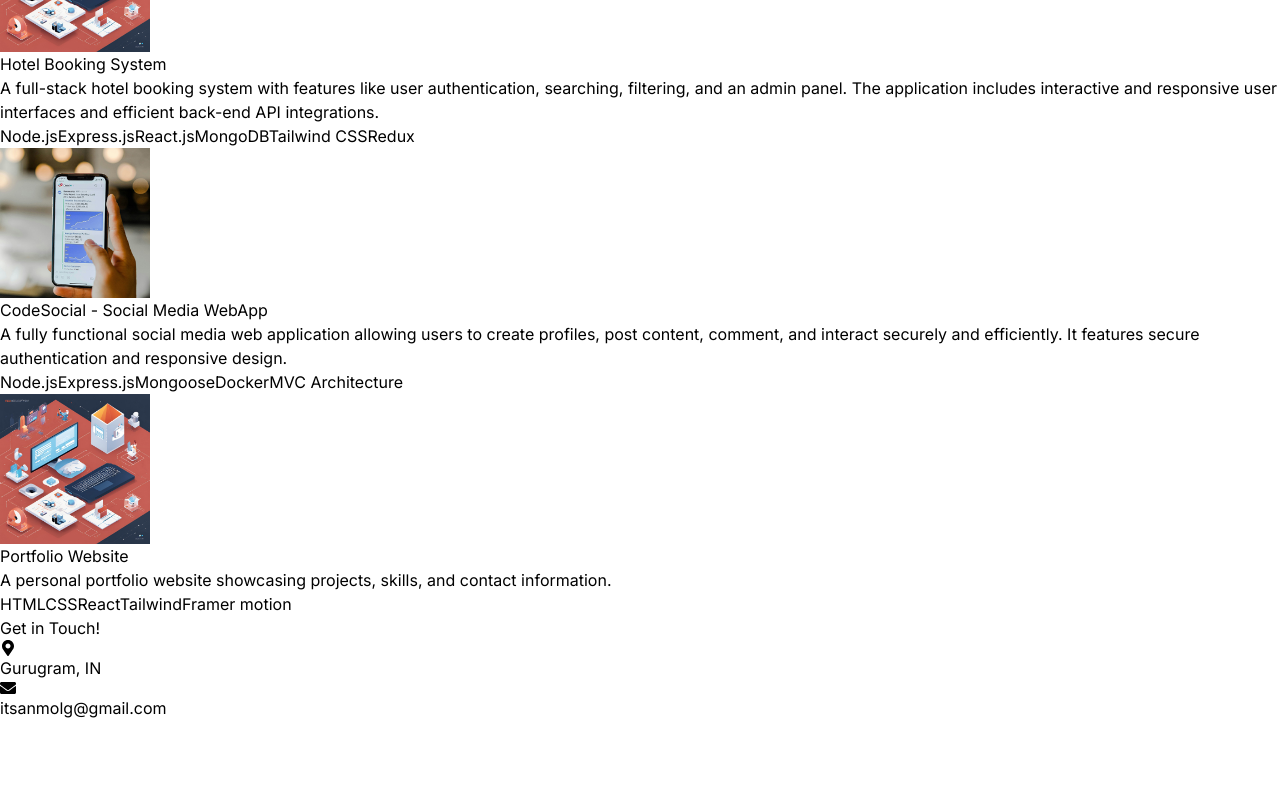
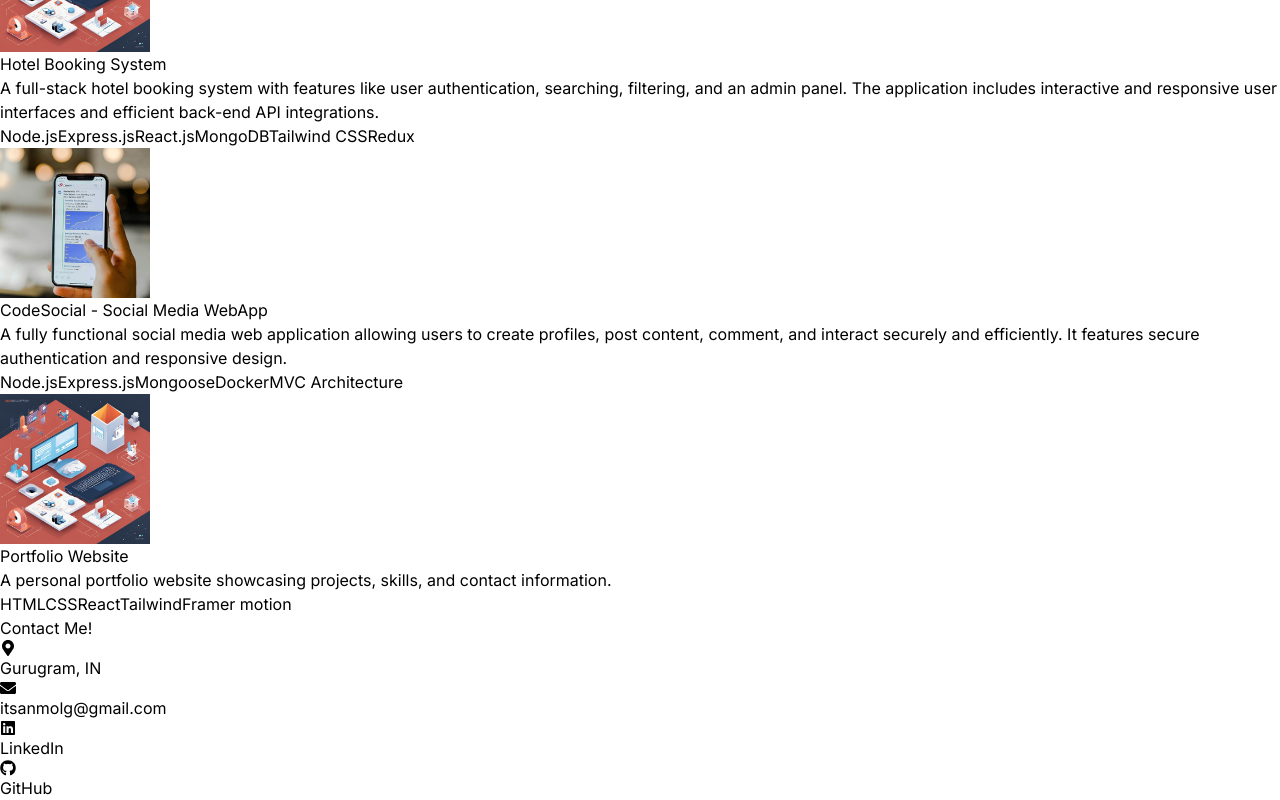
Before and after one commit to imAnmolGupta/portfolio, a React (Vite) app: page / in a window 1280 px wide. Shown: the part 2081-2881 px from the top of the page. Before the commit the page ends 2801 px from the top, so only its background shows below. Built offline with nearby package versions, Linux system fonts and the light colour scheme.

Commit message:
Updated Contact section

```diff
--- a/src/components/Contact.jsx
+++ b/src/components/Contact.jsx
@@ -1,14 +1,16 @@
 import { CONTACT } from "../constants";
-import { FaEnvelope, FaPhoneAlt, FaMapMarkerAlt } from "react-icons/fa";
+import { FaEnvelope, FaPhoneAlt, FaMapMarkerAlt,FaLinkedin ,FaGithub} from "react-icons/fa";
 
 const Contact = () => {
   return (
     <div className="border-b border-neutral-900 pb-20">
-      <h2 className="my-10 text-center text-4xl font-bold text-white">Get in Touch!</h2>
+      <h2 className="my-10 text-center text-4xl font-bold text-white">Contact
+      <span className="text-neutral-500"> Me!</span>
+      </h2>
 
       <div className="text-center space-y-6 tracking-tighter text-neutral-300">
         <div className="flex items-center justify-center gap-4">
-          <FaMapMarkerAlt className="text-xl  text-purple-400" />
+          <FaMapMarkerAlt className="text-xl  text-red-400" />
           <p>{CONTACT.address}</p>
         </div>
 
@@ -21,10 +23,33 @@ const Contact = () => {
         </div> */}
 
         <div className="flex items-center justify-center gap-4">
-          <FaEnvelope className="text-xl  text-purple-400" />
+          <FaEnvelope className="text-xl  text-cyan-500" />
           <a href={`mailto:${CONTACT.email}`} className="hover:text-cyan-300 border-b border-transparent hover:border-cyan-300">
             {CONTACT.email}
           </a>
+        </div>
+        <div className="flex items-center justify-center gap-4">
+          <FaLinkedin className="text-xl text-blue-600" />
+            <a
+              href={CONTACT.linkedin}
+              target="_blank"
+              rel="noopener noreferrer"
+              className="hover:text-cyan-300 border-b border-transparent hover:border-cyan-300"
+            >
+              LinkedIn
+            </a>
+          </div>
+
+        <div className="flex items-center justify-center gap-4">
+          <FaGithub className="text-xl text-gray-400" />
+            <a
+              href={CONTACT.github}
+              target="_blank"
+              rel="noopener noreferrer"
+              className="hover:text-cyan-300 border-b border-transparent hover:border-cyan-300"
+            >
+              GitHub
+            </a>
         </div>
       </div>
     </div>
--- a/src/components/Experience.jsx
+++ b/src/components/Experience.jsx
@@ -3,7 +3,9 @@ import { EXPERIENCES } from "../constants"
 const Experience = () => {
   return (
     <div className="border-b border-neutral-900 pb-4">
-        <h2 className="my-20 text-center text-4xl">Experience</h2>
+        <h2 className="my-20 text-center text-4xl">Work
+            <span className="text-neutral-500"> Experience</span>
+        </h2>
         <div>
             {EXPERIENCES.map((experience,index)=>(
                 <div key={index} className="mb-8 flex flex-wrap lg:justify-center">
--- a/src/components/Projects.jsx
+++ b/src/components/Projects.jsx
@@ -3,7 +3,9 @@ import { PROJECTS } from "../constants"
 const Projects = () => {
   return (
     <div className=" border-b border-neutral-900 pb-4">
-      <h2 className="my-20 text-center text-4xl">Projects</h2>
+      <h2 className="my-20 text-center text-4xl">Proje
+      <span className="text-neutral-500">cts</span>
+      </h2>
       <div>{PROJECTS.map((project,index)=>(
         <div key={index} className="mb-8 flex flex-wrap lg:justify-center">
           <div className="w-full lg:w-1/4">
--- a/src/components/Technologies.jsx
+++ b/src/components/Technologies.jsx
@@ -11,7 +11,7 @@ const Technologies = () => {
     <div className="border-b border-neutral-800 pb-24">
         <h2 className="my-20 text-center text-4xl">
             Tech
-            <span className="text-neutral-500">Stack</span>
+            <span className="text-neutral-500"> Stack</span>
         </h2>
         <div className="flex flex-wrap items-center justify-center gap-4">
             <div className="rounded-2xl border-4 border-neutral-800 p-4">
--- a/src/constants/index.js
+++ b/src/constants/index.js
@@ -52,4 +52,6 @@ export const PROJECTS = [
 export const CONTACT = {
   address: "Gurugram, IN ",
   email: "itsanmolg@gmail.com",
+  linkedin:"https://www.linkedin.com/in/imanmolgupta/",
+  github:"https://github.com/imAnmolGupta",
 };
```
